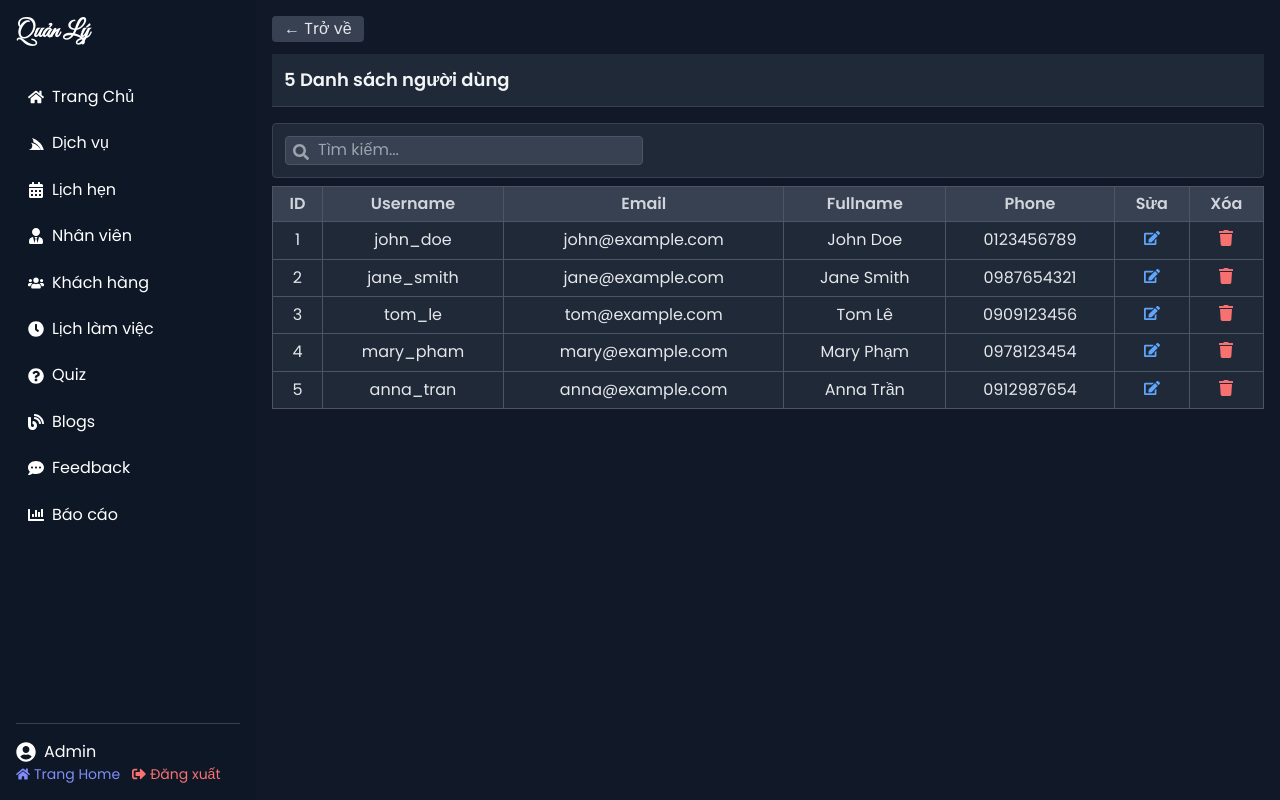
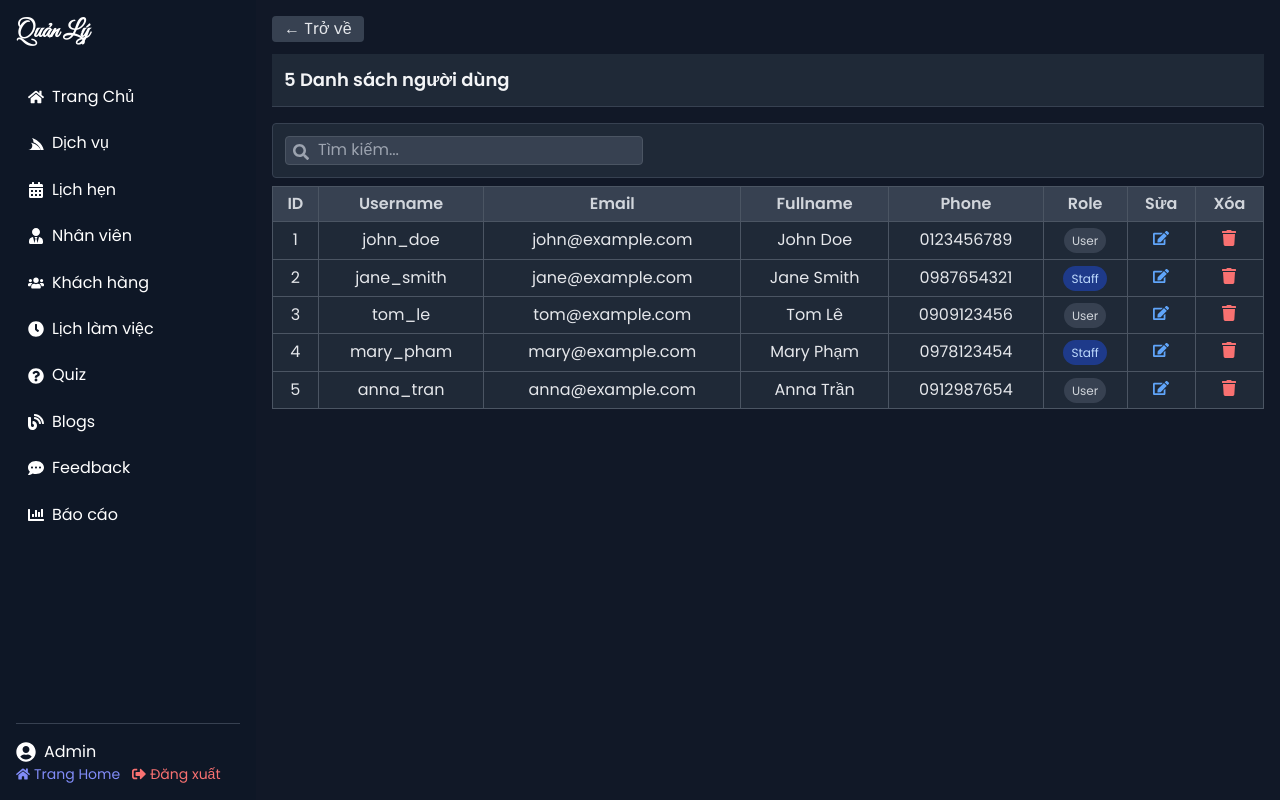
Before and after one commit to nguyenanhhung403/Aura-Blossom-Spa, a React (Vite) app: page /admin/customers in a window 1280 px wide. Built offline with nearby package versions, Linux system fonts and the light colour scheme; no server answers.

Commit message:
Update CustomerList.jsx

```diff
--- a/src/components/pages/Admin/CustomerList.jsx
+++ b/src/components/pages/Admin/CustomerList.jsx
@@ -4,7 +4,7 @@ import { FaSearch, FaTrash, FaEdit, FaCheck, FaTimes } from "react-icons/fa";
 import Sidebar from "../Admin/SideBar";
 
 const UserList = () => {
-  // Mảng người dùng mẫu với các trường: id, username, email, fullname, phone
+  // Mảng người dùng mẫu với các trường: id, username, email, fullname, phone, role
   const [users, setUsers] = useState([
     {
       id: 1,
@@ -12,6 +12,7 @@ const UserList = () => {
       email: "john@example.com",
       fullname: "John Doe",
       phone: "0123456789",
+      role: "user",
     },
     {
       id: 2,
@@ -19,6 +20,7 @@ const UserList = () => {
       email: "jane@example.com",
       fullname: "Jane Smith",
       phone: "0987654321",
+      role: "staff",
     },
     {
       id: 3,
@@ -26,6 +28,7 @@ const UserList = () => {
       email: "tom@example.com",
       fullname: "Tom Lê",
       phone: "0909123456",
+      role: "user",
     },
     {
       id: 4,
@@ -33,6 +36,7 @@ const UserList = () => {
       email: "mary@example.com",
       fullname: "Mary Phạm",
       phone: "0978123454",
+      role: "staff",
     },
     {
       id: 5,
@@ -40,6 +44,7 @@ const UserList = () => {
       email: "anna@example.com",
       fullname: "Anna Trần",
       phone: "0912987654",
+      role: "user",
     },
   ]);
 
@@ -51,7 +56,8 @@ const UserList = () => {
       user.username.toLowerCase().includes(searchTerm.toLowerCase()) ||
       user.email.toLowerCase().includes(searchTerm.toLowerCase()) ||
       user.fullname.toLowerCase().includes(searchTerm.toLowerCase()) ||
-      user.phone.includes(searchTerm)
+      user.phone.includes(searchTerm) ||
+      user.role.toLowerCase().includes(searchTerm.toLowerCase())
   );
 
   // Chỉnh sửa người dùng
@@ -128,6 +134,7 @@ const UserList = () => {
                 <th className="border border-gray-600 p-2">Email</th>
                 <th className="border border-gray-600 p-2">Fullname</th>
                 <th className="border border-gray-600 p-2">Phone</th>
+                <th className="border border-gray-600 p-2">Role</th>
                 <th className="border border-gray-600 p-2">Sửa</th>
                 <th className="border border-gray-600 p-2">Xóa</th>
               </tr>
@@ -190,6 +197,21 @@ const UserList = () => {
                           className="border p-1 w-full bg-gray-700 border-gray-600 text-white"
                         />
                       </td>
+                      <td className="border border-gray-600 p-1">
+                        <select
+                          value={editedUser.role}
+                          onChange={(e) =>
+                            setEditedUser((prev) => ({
+                              ...prev,
+                              role: e.target.value,
+                            }))
+                          }
+                          className="border p-1 w-full bg-gray-700 border-gray-600 text-white"
+                        >
+                          <option value="user">User</option>
+                          <option value="staff">Staff</option>
+                        </select>
+                      </td>
                       <td className="border border-gray-600 p-2">
                         <button
                           onClick={() => handleSaveEdit(user.id)}
@@ -213,6 +235,15 @@ const UserList = () => {
                       <td className="border border-gray-600 p-2">{user.email}</td>
                       <td className="border border-gray-600 p-2">{user.fullname}</td>
                       <td className="border border-gray-600 p-2">{user.phone}</td>
+                      <td className="border border-gray-600 p-2">
+                        <span className={`px-2 py-1 rounded-full text-xs ${
+                          user.role === "staff"
+                            ? "bg-blue-900 text-blue-200"
+                            : "bg-gray-700 text-gray-300"
+                        }`}>
+                          {user.role === "staff" ? "Staff" : "User"}
+                        </span>
+                      </td>
                       <td className="border border-gray-600 p-2">
                         <button
                           onClick={() => {
@@ -239,7 +270,7 @@ const UserList = () => {
               {filteredUsers.length === 0 && (
                 <tr>
                   <td
-                    colSpan="7"
+                    colSpan="8"
                     className="p-4 text-center text-red-400 font-semibold"
                   >
                     Không tìm thấy người dùng phù hợp!
```
